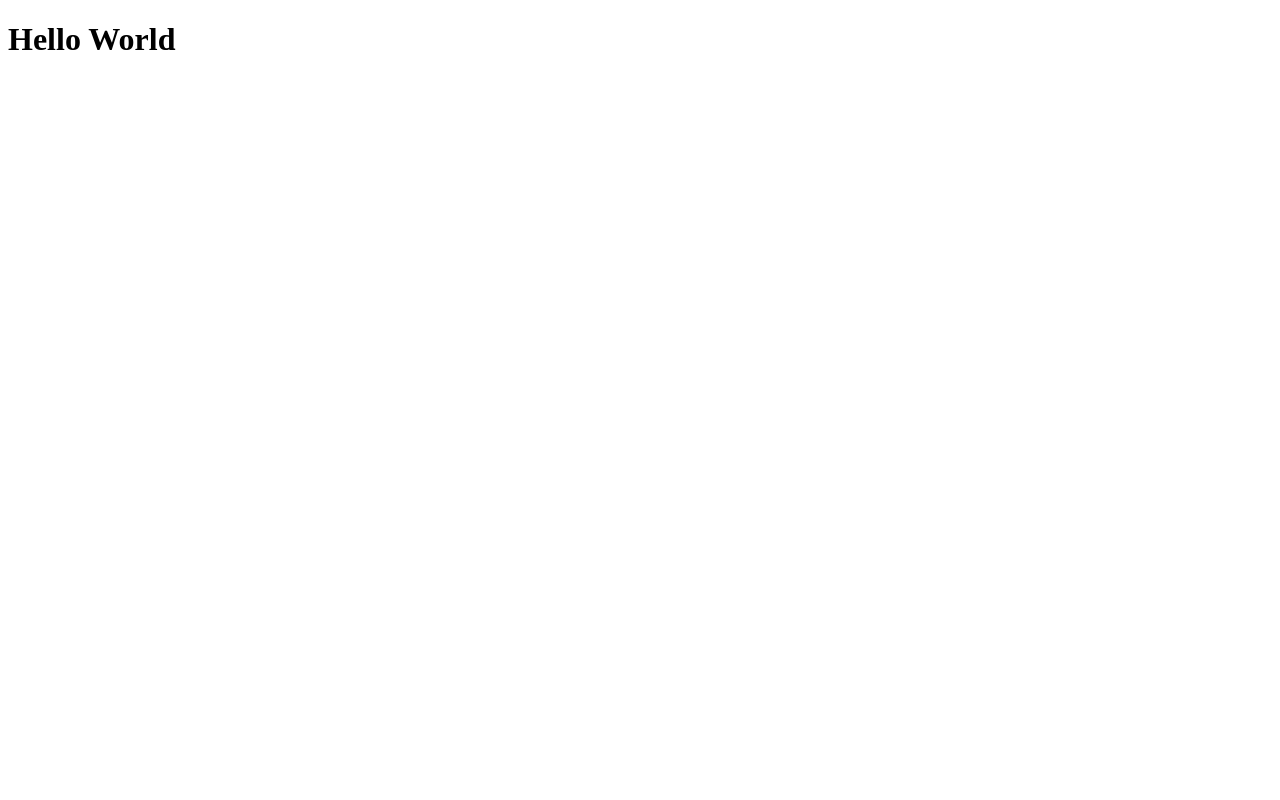
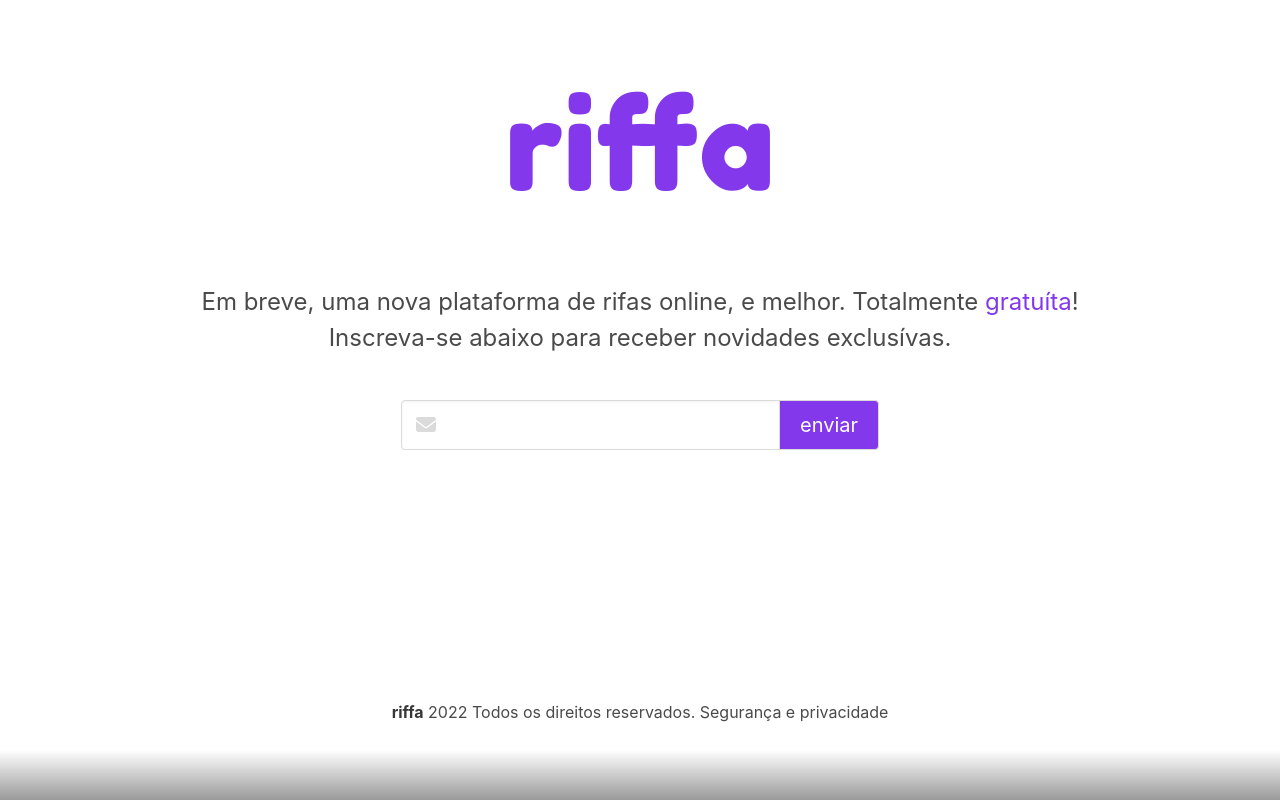
Before and after one commit to maudev1/riffa.online2, a plain HTML site: page index.html in a window 1280 px wide. Drawn offline with nearby package versions, Linux system fonts and the light colour scheme.

Commit message:
new layout

```diff
--- a/index.html
+++ b/index.html
@@ -1,14 +1,75 @@
 <!DOCTYPE html>
-<html lang="en">
+<html lang="pt-br">
+
 <head>
     <meta charset="UTF-8">
     <meta http-equiv="X-UA-Compatible" content="IE=edge">
     <meta name="viewport" content="width=device-width, initial-scale=1.0">
-    <title>Document</title>
+    <meta name="description" content="Crie milhares de sorteios de
+    rifa gratuitamente, com a riffa uma plataforma totalmente gratuita!" />
+
+    <title>riffa - a sua rifa online gratuita</title>
+    <!-- BULMA -->
+    <link rel="stylesheet" href="https://cdn.jsdelivr.net/npm/bulma@0.9.3/css/bulma.min.css">
+
+    <!-- FONTS GOOGLE -->
+    <link rel="preconnect" href="https://fonts.googleapis.com">
+    <link rel="preconnect" href="https://fonts.gstatic.com" crossorigin>
+    <link href="https://fonts.googleapis.com/css2?family=Fredoka+One&display=swap" rel="stylesheet">
+
+    <!-- FONT AWESOME -->
+    <script src="https://kit.fontawesome.com/fb2bbadfac.js" crossorigin="anonymous"></script>
+
+    <!-- STYLE  -->
+    <link rel="stylesheet" href="style.css">
 </head>
+
 <body>
+    <section class="section">
+        <div class="columns">
+            <div class="column has-text-centered">
+                <span class="logo">riffa</span>
+            </div>
 
-    <h1>Hello World</h1>
+        </div>
 
+        <div class="columns">
+            <div class="column has-text-centered">
+
+                <div class="form">
+                    <p class="is-size-4" ">Em breve, uma nova plataforma de rifas online, e melhor. Totalmente <span class=" text-sweet "> gratuíta</span>!</p>
+                    <p class=" is-size-4 ">Inscreva-se abaixo para receber novidades exclusívas.</p>
+                </div>
+
+            </div>
+
+        </div>
+        <div class=" columns ">
+            <div class=" column ">
+                <form action="https://mail-marketing2.herokuapp.com/index.php" method="POST">
+                    <div class=" field has-addons is-justify-content-center ">
+                        <div class=" control has-icons-left ">
+                            <input class="input is-medium" name="email" required="required" type="email">
+                            <span class=" icon is-left ">
+                                <i class=" fas fa-envelope "></i>
+                            </span>
+                        </div>
+                        <div class=" control ">
+                            <button type="submit" class=" button is-sweet is-medium ">enviar</button>
+
+                        </div>
+                        </form>
+                    </div>
+                </div>
+            </div>
+    </section>
+    <footer class=" footer has-text-centered ">
+
+        <p class=" rights "><strong>riffa</strong> 2022 Todos os direitos reservados. Segurança e privacidade </p>
+        <div class=" shadow ">
+
+        </div>
+    </footer>
 </body>
+
 </html>
--- /dev/null
+++ b/style.css
@@ -0,0 +1,41 @@
+.logo {
+    font-family: 'Fredoka One', cursive;
+    color: #8338ec !important;
+    font-size: 8rem;
+}
+
+.button.is-sweet {
+    background-color: #8338ec !important;
+    color: white
+}
+
+.button.is-sweet:hover {}
+
+footer {
+    padding: 0px !important;
+    background-color: white !important;
+    margin-top: auto;
+    position: fixed;
+    bottom: 0;
+    width: 100%;
+    height: 100px !important;
+}
+
+.shadow {
+    padding: 0px !important;
+    margin-top: auto;
+    position: fixed;
+    bottom: 0;
+    width: 100%;
+    height: 50px !important;
+    background: rgb(129, 129, 129);
+    background: linear-gradient(0deg, rgba(116, 116, 116, 0.733) 0%, rgba(255, 255, 255, 0) 100%);
+}
+
+.form {
+    margin: 20px 0px;
+}
+
+.text-sweet {
+    color: #8338ec
+}
```
